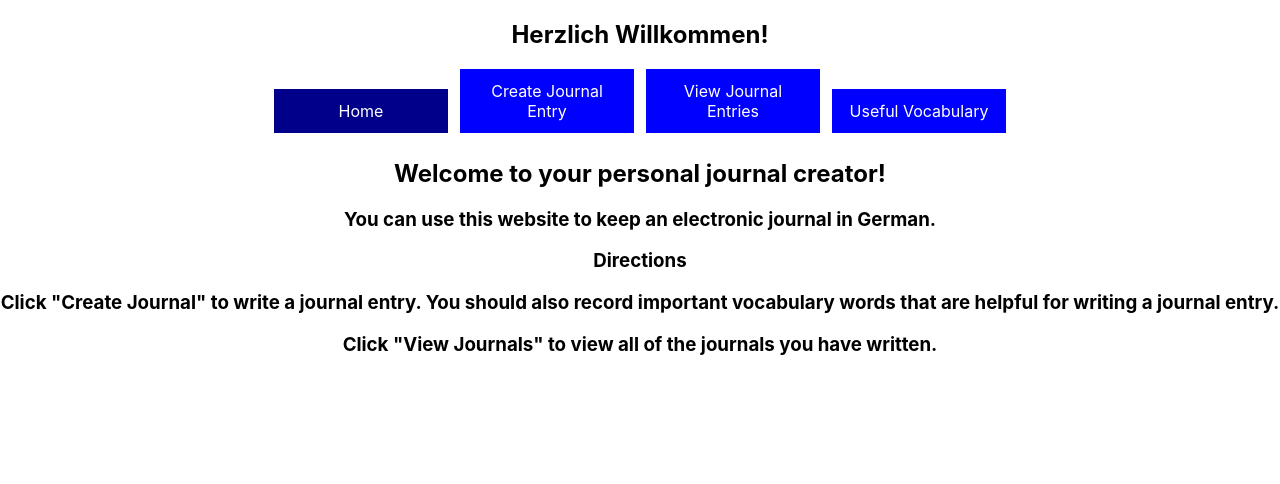
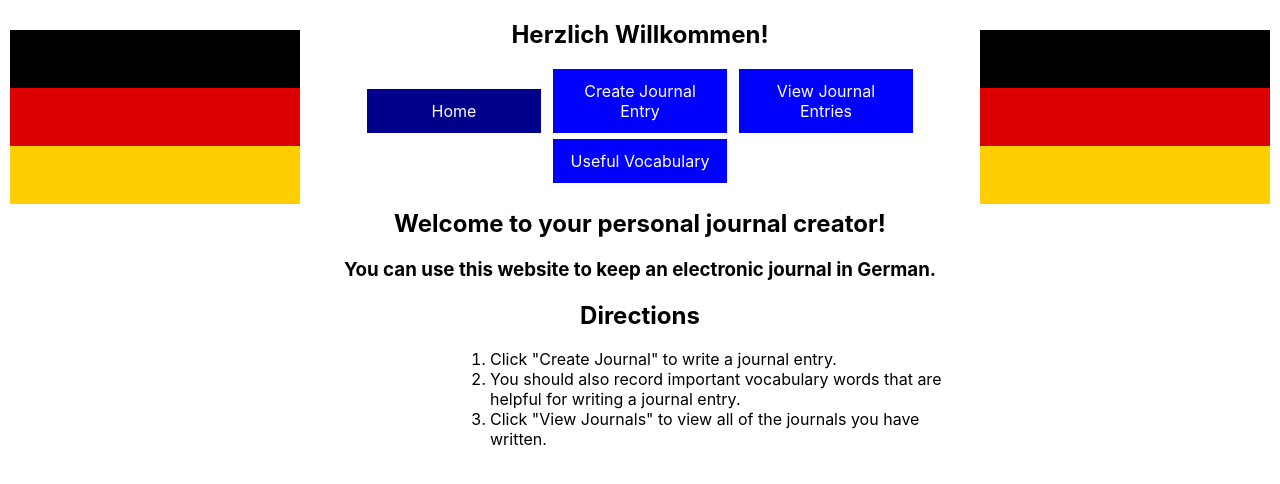
Before and after one commit to patrickyoung281/phase-2-project, a React (Create React App) app: page / in a window 1280 px wide. Shown: the top 484 px of the page. Built offline with nearby package versions, Linux system fonts and the light colour scheme.

Commit message:
Home Page Styled

```diff
--- a/src/App.css
+++ b/src/App.css
@@ -1,19 +1,27 @@
-.App {
+/* .App {
+  text-align: center;
+} */
+
+.headerText {
   text-align: center;
 }
 
+.navBar {
+  text-align: center;
+}
+/*
 .App-logo {
   height: 40vmin;
   pointer-events: none;
-}
+} */
 
-@media (prefers-reduced-motion: no-preference) {
+/* @media (prefers-reduced-motion: no-preference) {
   .App-logo {
     animation: App-logo-spin infinite 20s linear;
   }
-}
+} */
 
-.App-header {
+/* .App-header {
   background-color: #282c34;
   min-height: 100vh;
   display: flex;
@@ -22,7 +30,7 @@
   justify-content: center;
   font-size: calc(10px + 2vmin);
   color: white;
-}
+} */
 
 .App-link {
   color: #61dafb;
@@ -52,3 +60,21 @@
 .vocabCard {
   padding: 10px;
 }
+
+#flag1 {
+  position: relative;
+  float: left;
+  padding: 10px;
+}
+
+#flag2 {
+  position: relative;
+  float: right;
+  padding: 10px;
+}
+
+.directions {
+  position: relative;
+  margin-left: 450px;
+  margin-right: 300px;
+}
--- a/src/components/CreateJournal.js
+++ b/src/components/CreateJournal.js
@@ -34,7 +34,6 @@ function handleSubmit (e) {
     const newEntry = {
         GermanWord: germanWord,
         EnglishWord: englishWord,
-        Type: "",
         journalEntry: journal,
         date: date,
         title: title
--- a/src/components/Home.js
+++ b/src/components/Home.js
@@ -4,11 +4,16 @@ function Home () {
 
     return (
         <div>
-            <h2>Welcome to your personal journal creator!</h2>
-            <h3>You can use this website to keep an electronic journal in German.</h3>
-            <h3><strong>Directions</strong></h3>
-            <h3>Click "Create Journal" to write a journal entry. You should also record important vocabulary words that are helpful for writing a journal entry.</h3>
-            <h3>Click "View Journals" to view all of the journals you have written.</h3>
+            <h2 className="headerText">Welcome to your personal journal creator!</h2>
+            <h3 className="headerText">You can use this website to keep an electronic journal in German.</h3>
+            <h2 className="headerText"><strong>Directions</strong></h2>
+            <div className="directions">
+                <ol>
+                    <li>Click "Create Journal" to write a journal entry.</li>
+                    <li>You should also record important vocabulary words that are helpful for writing a journal entry.</li>
+                    <li>Click "View Journals" to view all of the journals you have written.</li>
+                </ol>
+            </div>
         </div>
     )
 }
--- a/src/components/NavBar.js
+++ b/src/components/NavBar.js
@@ -1,5 +1,6 @@
 import React from "react";
 import { NavLink } from "react-router-dom";
+import germanFlag from "../images/germanFlag.png";
 
 function NavBar () {
 
@@ -14,8 +15,13 @@ function NavBar () {
       };
 
     return (
-        <div>
-            <h2>Herzlich Willkommen!</h2>
+        <div className="navBar">
+            <img id="flag1" src={germanFlag}></img>
+            <img id="flag2" src={germanFlag}></img>
+            <h2 className="headerText">Herzlich Willkommen!</h2>
+
+
+
             <NavLink
                 to="/"
                 exact
```
Also changed, not shown: src/images/germanFlag.png (added).
